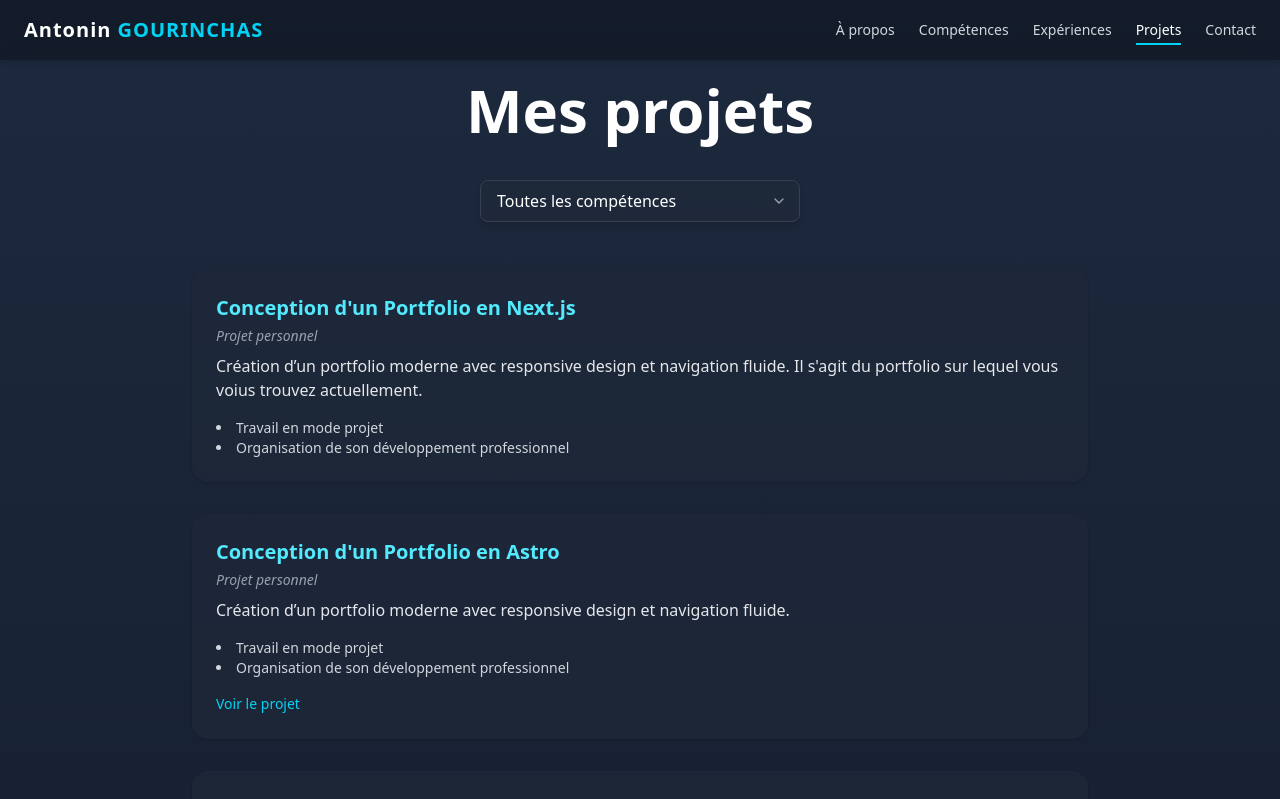
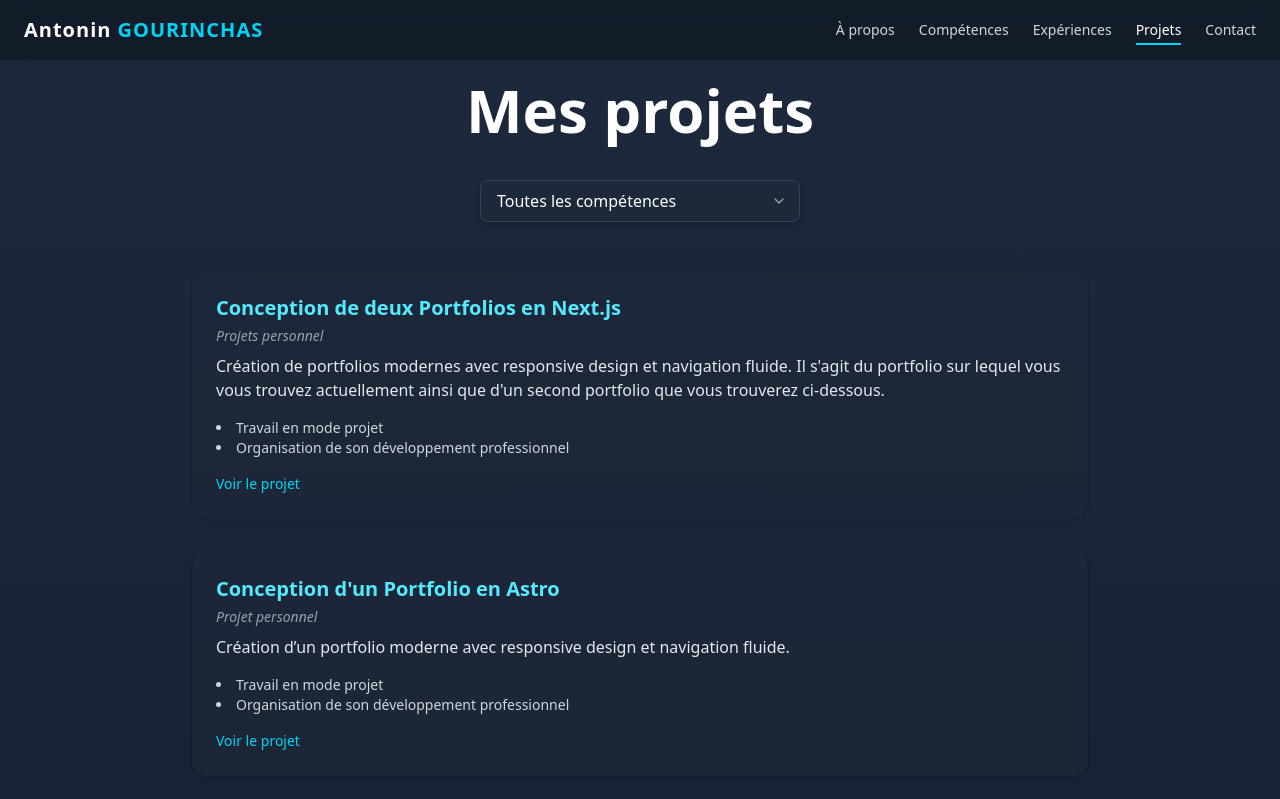
Before and after one commit to Skrylleur/Portfolio-2025, a Next.js app: page /projects in a window 1280 px wide. Shown: the top 799 px of the page. Built offline with nearby package versions, Linux system fonts and the light colour scheme.

Commit message:
Ajout d'un projet

```diff
--- a/src/app/projects/page.tsx
+++ b/src/app/projects/page.tsx
@@ -15,10 +15,11 @@ const allSkills = [
 
 const projects = [
   {
-    title: "Conception d'un Portfolio en Next.js",
-    place: 'Projet personnel',
-    description: 'Création d’un portfolio moderne avec responsive design et navigation fluide. Il s\'agit du portfolio sur lequel vous voius trouvez actuellement.',
+    title: "Conception de deux Portfolios en Next.js",
+    place: 'Projets personnel',
+    description: 'Création de portfolios modernes avec responsive design et navigation fluide. Il s\'agit du portfolio sur lequel vous vous trouvez actuellement ainsi que d\'un second portfolio que vous trouverez ci-dessous.',
     skills: ['Travail en mode projet', 'Organisation de son développement professionnel'],
+    link: 'https://mateo-legigan.netlify.app',
   },
   {
     title: "Conception d'un Portfolio en Astro",
```
